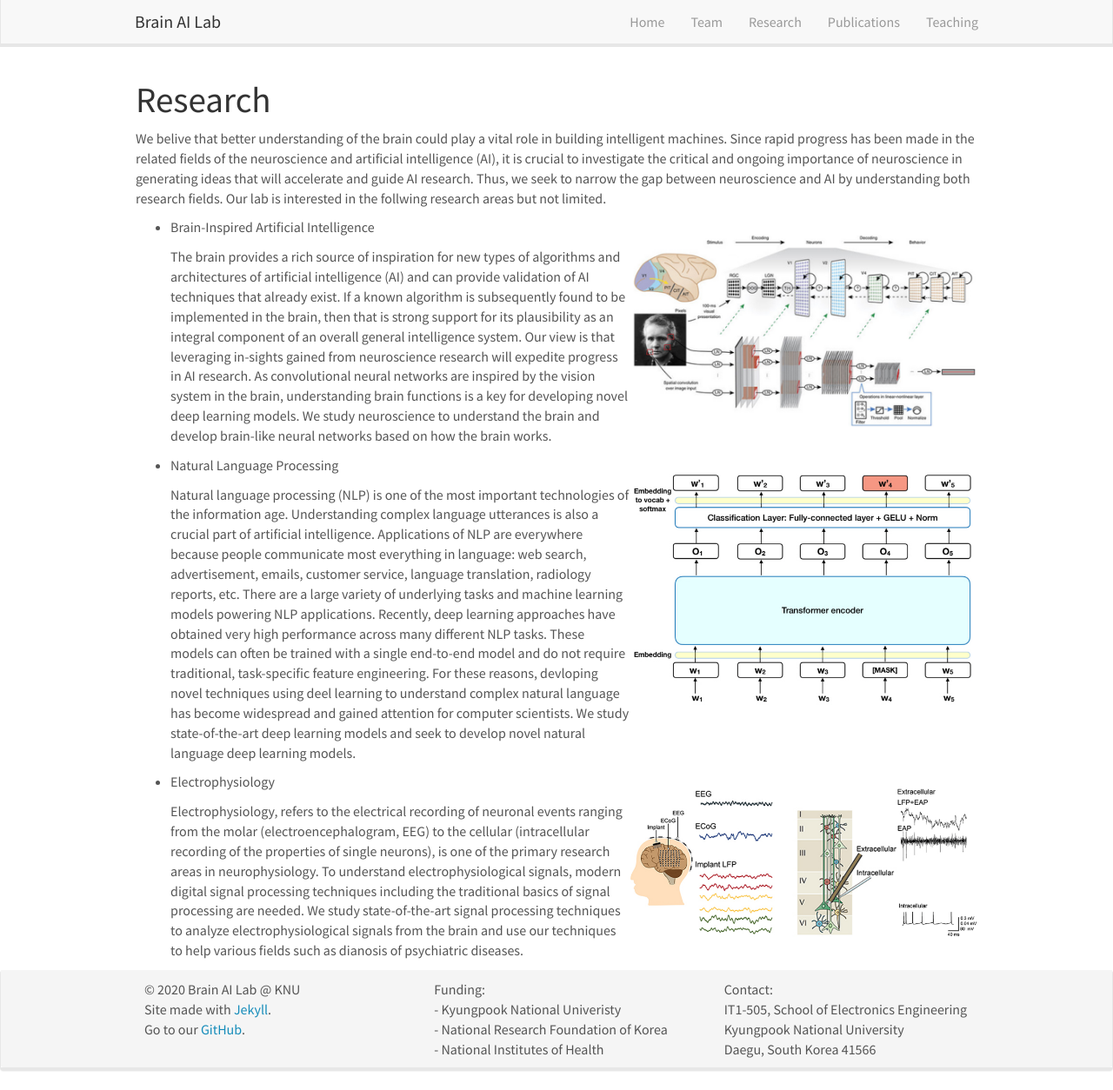
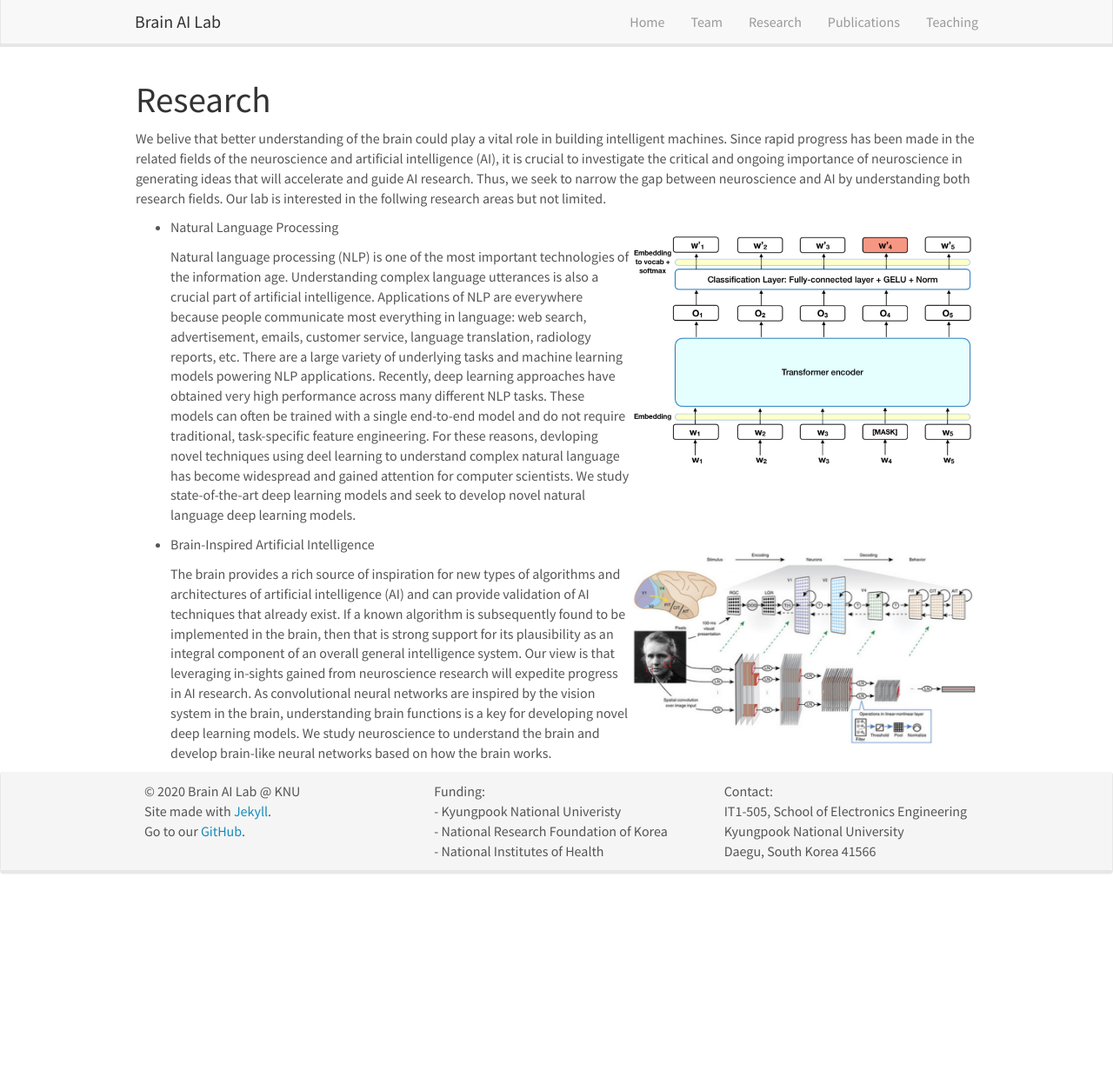
Before and after one commit to KNU-BrainAI/knu-brainai.github.io, a Jekyll site: the page built from _pages/research.md, in a window 1280 px wide and 1254 px high. Shown: the whole window at 87% size. Built offline with Jekyll 4.4.1, drawn with Linux system fonts in a browser that asks for light colours; nearby versions of some CDN libraries.

Commit message:
Update research.md

```diff
--- a/_pages/research.md
+++ b/_pages/research.md
@@ -10,14 +10,10 @@ permalink: /research/
 
 We belive that better understanding of the brain could play a vital role in building intelligent machines. Since rapid progress has been made in the related fields of the neuroscience and artificial intelligence (AI), it is crucial to investigate the critical and ongoing importance of neuroscience in generating ideas that will accelerate and guide AI research. Thus, we seek to narrow the gap between neuroscience and AI by understanding both research fields. Our lab is interested in the follwing research areas but not limited.
 
-- Brain-Inspired Artificial Intelligence ![]({{ site.url }}{{ site.baseurl }}/images/cnn.png){: style="width: 400px; float: right"}
-
-  The brain provides a rich source of inspiration for new types of algorithms and architectures of artificial intelligence (AI) and can provide validation of AI techniques that already exist. If a known algorithm is subsequently found to be implemented in the brain, then that is strong support for its plausibility as an integral component of an overall general intelligence system. Our view is that leveraging in-sights gained from neuroscience research will expedite progress in AI research. As convolutional neural networks are inspired by the vision system in the brain, understanding brain functions is a key for developing novel deep learning models. We study neuroscience to understand the brain and develop brain-like neural networks based on how the brain works.
-
 - Natural Language Processing ![]({{ site.url }}{{ site.baseurl }}/images/bert.jpg){: style="width: 400px; float: right"}
 
   Natural language processing (NLP) is one of the most important technologies of the information age. Understanding complex language utterances is also a crucial part of artificial intelligence. Applications of NLP are everywhere because people communicate most everything in language: web search, advertisement, emails, customer service, language translation, radiology reports, etc. There are a large variety of underlying tasks and machine learning models powering NLP applications. Recently, deep learning approaches have obtained very high performance across many different NLP tasks. These models can often be trained with a single end-to-end model and do not require traditional, task-specific feature engineering. For these reasons, devloping novel techniques using deel learning to understand complex natural language has become widespread and gained attention for computer scientists. We study state-of-the-art deep learning models and seek to develop novel natural language deep learning models.
 
- - Electrophysiology ![]({{ site.url }}{{ site.baseurl }}/images/eeg.png){: style="width: 400px; float: right"}
+- Brain-Inspired Artificial Intelligence ![]({{ site.url }}{{ site.baseurl }}/images/cnn.png){: style="width: 400px; float: right"}
 
-   Electrophysiology, refers to the electrical recording of neuronal events ranging from the molar (electroencephalogram, EEG) to the cellular (intracellular recording of the properties of single neurons), is one of the primary research areas in neurophysiology. To understand electrophysiological signals, modern digital signal processing techniques including the traditional basics of signal processing are needed. We study state-of-the-art signal processing techniques to analyze electrophysiological signals from the brain and use our techniques to help various fields such as dianosis of psychiatric diseases.
+  The brain provides a rich source of inspiration for new types of algorithms and architectures of artificial intelligence (AI) and can provide validation of AI techniques that already exist. If a known algorithm is subsequently found to be implemented in the brain, then that is strong support for its plausibility as an integral component of an overall general intelligence system. Our view is that leveraging in-sights gained from neuroscience research will expedite progress in AI research. As convolutional neural networks are inspired by the vision system in the brain, understanding brain functions is a key for developing novel deep learning models. We study neuroscience to understand the brain and develop brain-like neural networks based on how the brain works.
```
